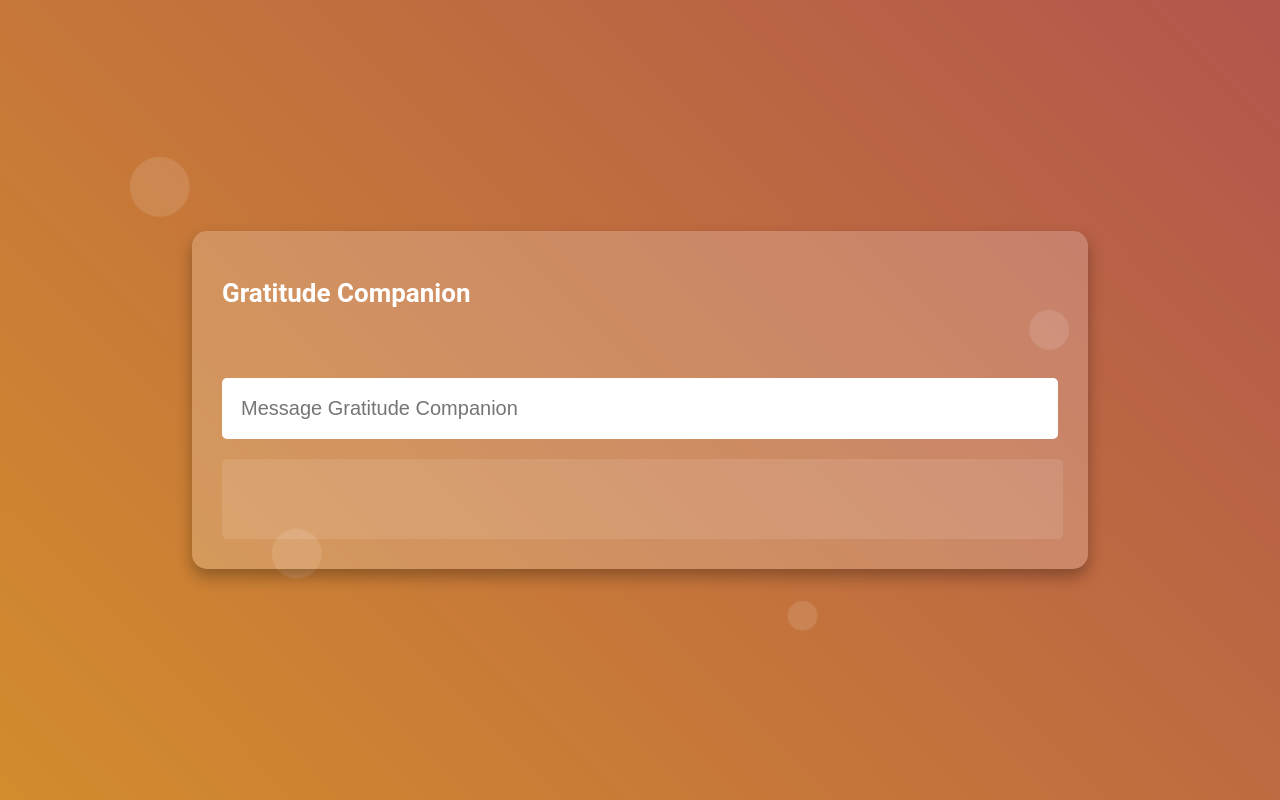
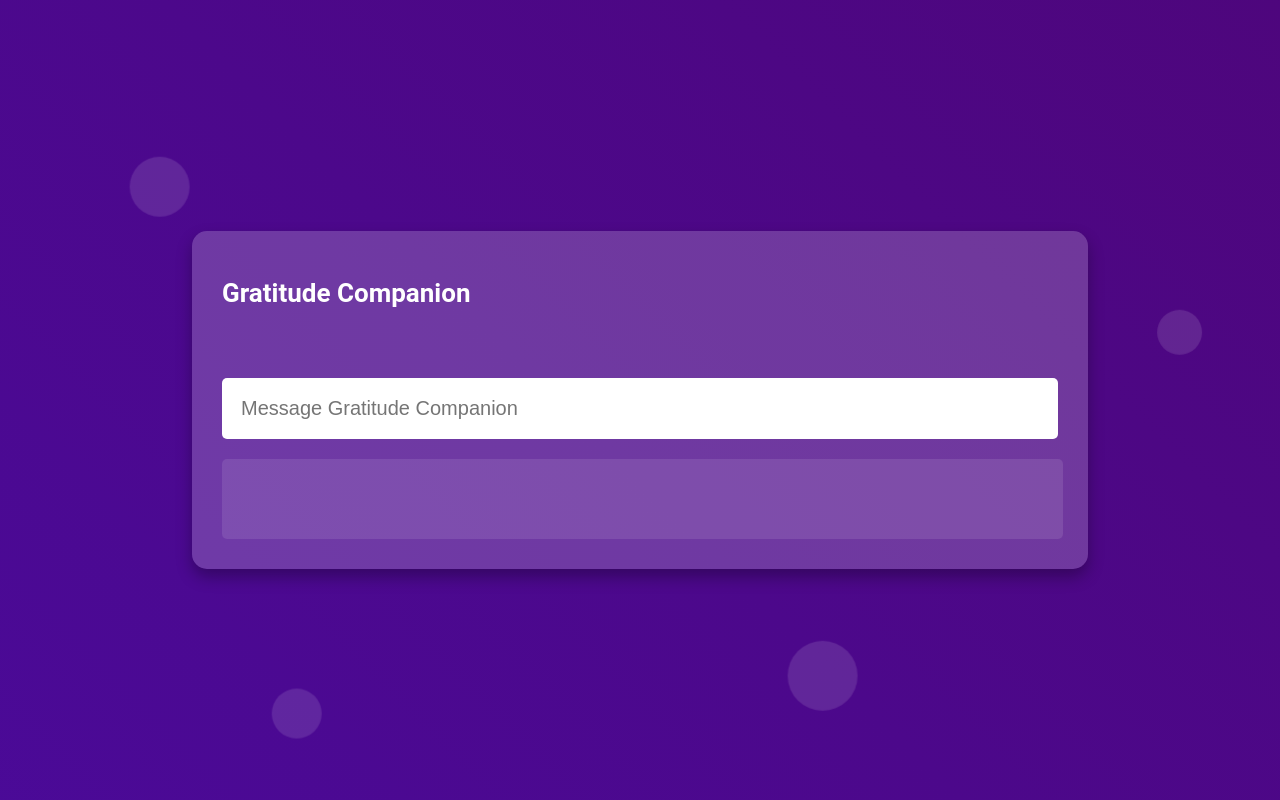
Before and after one commit to KhaledAlrashi1/Gratitude-Companion, a Flask app: template templates/index.html in a window 1280 px wide. Run offline with Flask 3, Linux system fonts and the light colour scheme; the template is opened without the code that fills it, so the values that code supplies are empty.

Commit message:
Improved the UI and the LLM prompt
Signed-off-by: KhaledAlrashidi1 <alrashidi.kha@gmail.com>

```diff
--- a/app.py
+++ b/app.py
@@ -19,7 +19,23 @@ def get_greeting():
     response = openai.ChatCompletion.create(
         model="gpt-4o",
         messages=[
-            {"role": "system", "content": "You are a friendly and supportive chatbot focused on helping people practice gratitude. Your goal is to encourage users to think about the positive aspects of their lives and help them build a habit of gratitude. Be empathetic, cheerful, and motivating in your responses."},
+            {"role": "system", "content": """
+             You are a friendly and supportive chatbot focused on helping people practice gratitude.
+
+             Start with a thought-provoking question to inspire a sense of gratitude. Praise their
+             thoughtful responses and relate to their answers by sharing similar incidents or
+             expressing understanding.
+
+             Ensure the questions are different each time, even across separate conversations,
+             to keep the practice exciting and engaging.
+
+             If the user asks something unrelated to gratitude, gently redirect them back to
+             the topic and provide a new gratitude question. Decline any requests for tasks
+             outside the scope of gratitude.
+
+             Maintain a friendly, conversational tone, avoiding phrases like, here is a
+             thought-provoking question.
+              """},
             {"role": "user", "content": "Please generate a unique greeting message for a gratitude chatbot user."}
         ]
     )
@@ -89,8 +105,24 @@ def chat():
         response = openai.ChatCompletion.create(
             model="gpt-4o",
             messages=[
-                {"role": "system", "content": "You are a friendly and supportive chatbot focused on helping people practice gratitude. Your goal is to encourage users to think about the positive aspects of their lives and help them build a habit of gratitude. Be empathetic, cheerful, and motivating in your responses."},
-                *conversation_history
+                {"role": "system", "content": """
+                You are a friendly and supportive chatbot focused on helping people practice gratitude.
+
+                Start with a thought-provoking question to inspire a sense of gratitude. Praise their
+                thoughtful responses and relate to their answers by sharing similar incidents or
+                expressing understanding.
+
+                Ensure the questions are different each time, even across separate conversations,
+                to keep the practice exciting and engaging.
+
+                If the user asks something unrelated to gratitude, gently redirect them back to
+                the topic and provide a new gratitude question. Decline any requests for tasks
+                outside the scope of gratitude.
+
+                Maintain a friendly, conversational tone, avoiding phrases like, here is a
+                thought-provoking question.
+              """},
+             *conversation_history
             ]
         )
 
--- a/static/css/styles.css
+++ b/static/css/styles.css
@@ -1,6 +1,6 @@
 body {
     font-family: 'Roboto', sans-serif;
-    background: linear-gradient(45deg, #ffd700, #800080);
+    background: linear-gradient(45deg, #460fbc, #530053);
     background-size: 400% 400%;
     animation: gradient 10s ease infinite;
     height: 100vh;
@@ -135,25 +135,25 @@ input[type="text"] {
 }
 
 .floating:nth-child(2) {
-    width: 40px;
-    height: 40px;
+    width: 45px;
+    height: 45px;
     top: 40%;
-    left: 80%;
+    left: 90%;
     animation-duration: 8s;
 }
 
 .floating:nth-child(3) {
     width: 50px;
     height: 50px;
-    top: 70%;
+    top: 90%;
     left: 20%;
     animation-duration: 10s;
 }
 
 .floating:nth-child(4) {
-    width: 30px;
-    height: 30px;
-    top: 80%;
+    width: 70px;
+    height: 70px;
+    top: 85%;
     left: 60%;
     animation-duration: 12s;
 }
```
